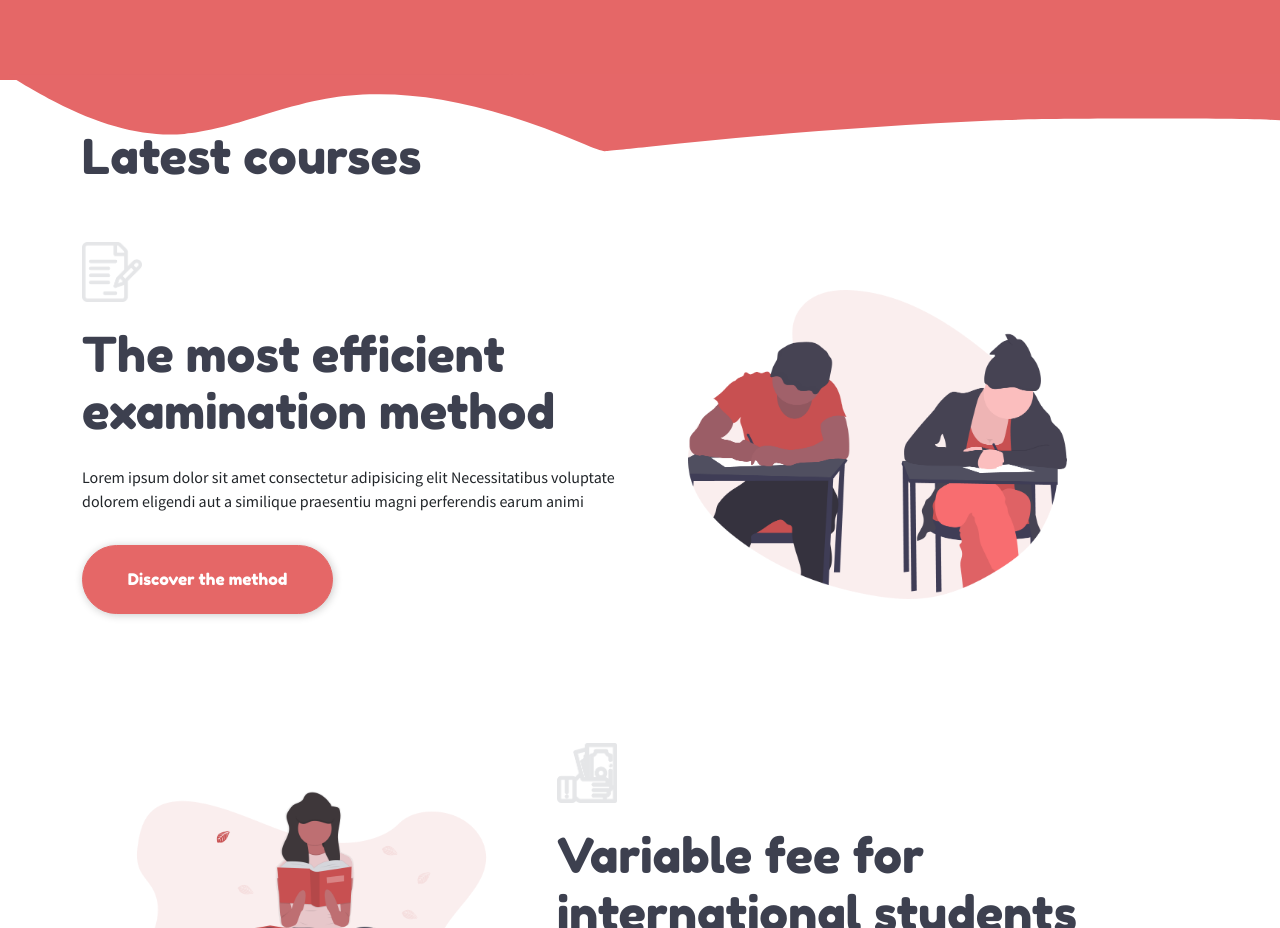
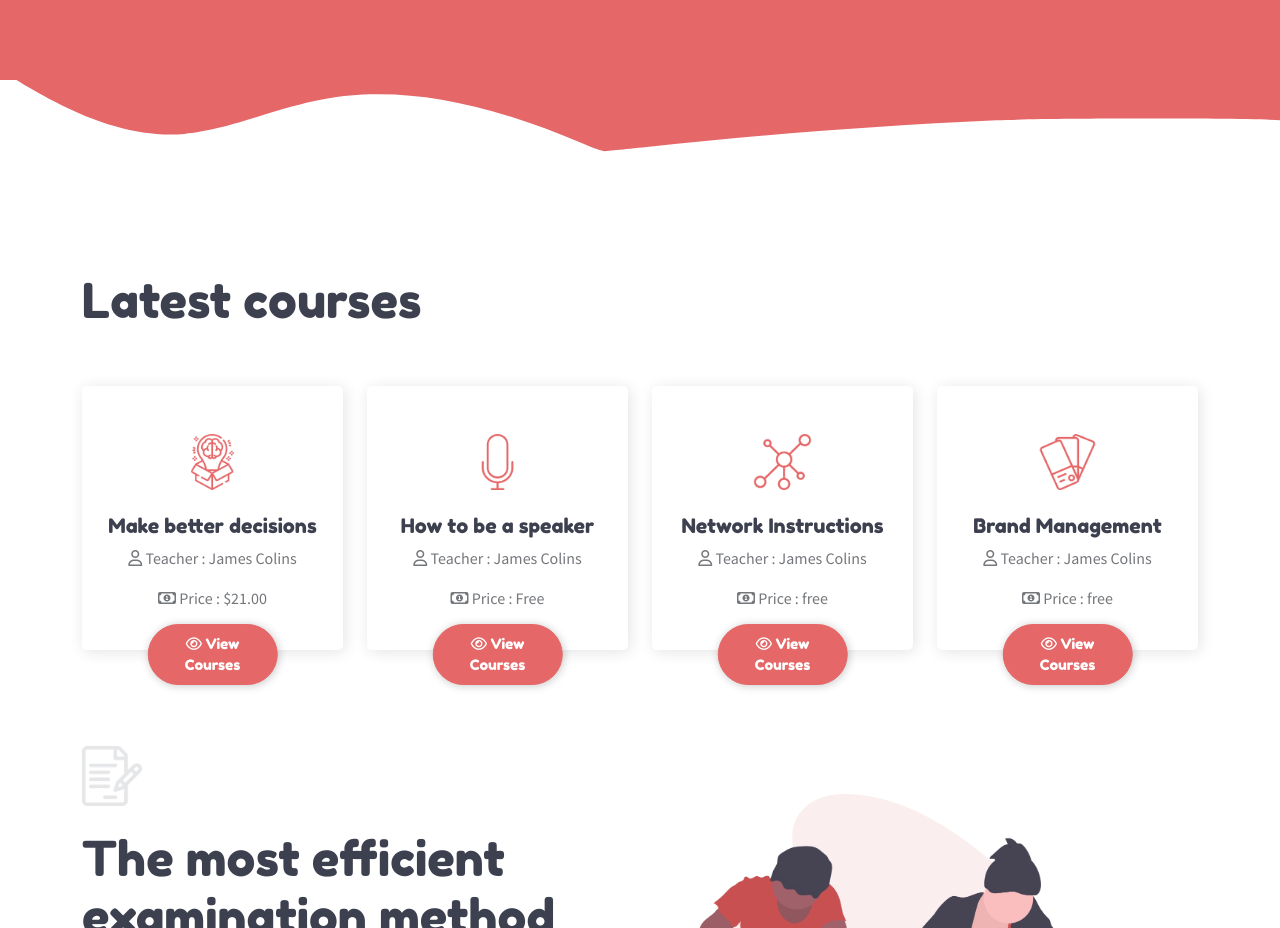
Before and after one commit to cif95/proj-html-vuejs, a Vue app: page / in a window 1280 px wide. Shown: the part 3260-4188 px from the top of the page. Built offline with nearby package versions, Linux system fonts and the light colour scheme.

Commit message:
completed courses section

```diff
--- a/src/assets/scss/partials/_variables.scss
+++ b/src/assets/scss/partials/_variables.scss
@@ -35,6 +35,7 @@ $cardTextColor: #74777B;
 
 @mixin eventCard{
 	width: 90%;
+  position: relative;
   border-radius: 10px;
   padding: 2rem 0.5rem;
   color: $cardTextColor;
@@ -49,3 +50,21 @@ $cardTextColor: #74777B;
     @include position(absolute, 90%, 0, inherit, 50%);
   }
 }
+
+@mixin coursesCard{
+  border-radius: 5px;
+  position: relative;
+  padding: 1.5rem;
+  color: #74777B;
+  box-shadow: 2px 2px 15px rgba(0, 0, 0, 0.11);
+  color: $cardTextColor;
+  h5 {
+    color: $sectionHeadingColor;
+  }
+  button {
+    font-size: 0.9rem;
+    padding: 0.5rem 1rem;
+    transform: translateX(-50%);
+    @include position(absolute, 90%, 0, inherit, 50%);
+  }
+}
--- a/src/components/Main.vue
+++ b/src/components/Main.vue
@@ -22,10 +22,16 @@
       <TimeLineContent />
       <!-- card component here -->
     </section>
-    <section id="latest-courses">
-      <div class="container">
-        <h2>Latest courses</h2>
-        <!-- card component here -->
+    <section id="latest-courses" class="pt-5">
+      <div class="container py-5">
+        <div class="row">
+          <div class="col-12 py-5">
+            <h2>Latest courses</h2>
+          </div>
+          <div class="col-3" v-for="(course, i) in this.courses" :key="i">
+            <CoursesCard :course="course" />
+          </div>
+        </div>
       </div>
     </section>
     <section id="methods">
@@ -46,6 +52,7 @@
 import StandardContent from "./MainComponents/StandardContent.vue";
 import FacultiesContent from "./MainComponents/FacultiesContent.vue";
 import TimeLineContent from "./MainComponents/TimeLineContent.vue";
+import CoursesCard from "./MainComponents/CoursesCard.vue";
 
 export default {
   name: "IndexMain",
@@ -150,12 +157,39 @@ export default {
           textColOrder: 1,
         },
       ],
+      courses: [
+        {
+          title: "Make better decisions",
+          iconPath: "Decisions-icon.png",
+          teacher: "James Colins",
+          price: "$21.00",
+        },
+        {
+          title: "How to be a speaker",
+          iconPath: "Speaker-icon.png",
+          teacher: "James Colins",
+          price: "Free",
+        },
+        {
+          title: "Network Instructions",
+          iconPath: "Network-icon.png",
+          teacher: "James Colins",
+          price: "free",
+        },
+        {
+          title: "Brand Management",
+          iconPath: "Brand-icon.png",
+          teacher: "James Colins",
+          price: "free",
+        },
+      ],
     };
   },
   components: {
     StandardContent,
     FacultiesContent,
     TimeLineContent,
+    CoursesCard,
   },
 };
 </script>
--- /dev/null
+++ b/src/components/MainComponents/CoursesCard.vue
@@ -0,0 +1,36 @@
+<template>
+  <div class="my-courses-card text-center">
+    <img
+      class="img-fluid w-50 p-4"
+      :src="require(`../../assets/img/${course.iconPath}`)"
+      :alt="course.iconPath"
+    />
+    <h5>{{ course.title }}</h5>
+    <p>
+      <i class="far fa-user"></i>
+      Teacher : {{ course.teacher }}
+    </p>
+    <p>
+      <i class="far fa-money-bill-alt"></i>
+      Price : {{ course.price }}
+    </p>
+    <button class="my-btn my-btn-primary">
+      <i class="far fa-eye"></i>
+      View Courses
+    </button>
+  </div>
+</template>
+
+<script>
+export default {
+  name: "CoursesCard",
+  props: ["course"],
+};
+</script>
+
+<style lang="scss" scoped>
+@import "../../assets/scss/partials/_variables.scss";
+div.my-courses-card {
+  @include coursesCard;
+}
+</style>
--- a/src/components/MainComponents/EventCard.vue
+++ b/src/components/MainComponents/EventCard.vue
@@ -1,5 +1,5 @@
 <template>
-  <div class="my-card border-1 d-flex flex-column mx-auto position-relative">
+  <div class="my-card border-1 d-flex flex-column mx-auto">
     <h3>{{ item.title }}</h3>
     <span>
       <i class="far fa-calendar-alt"></i>
```
